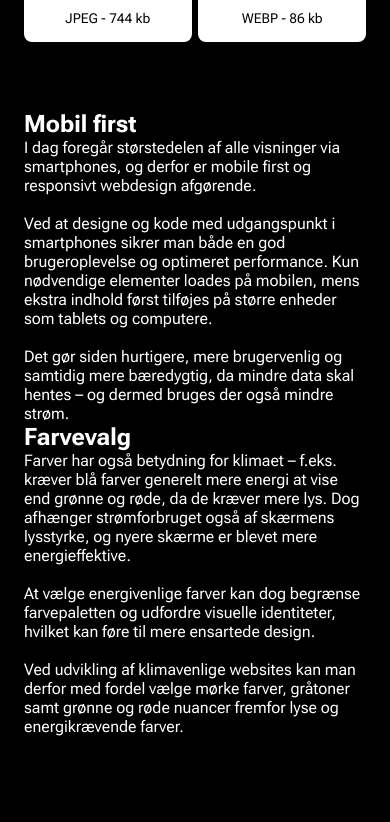
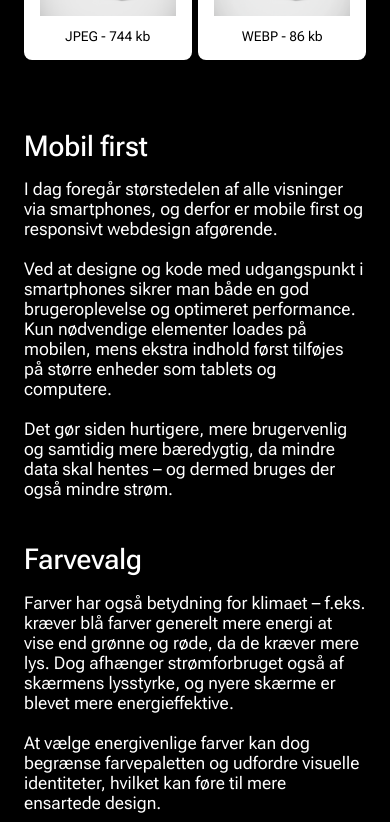
Before and after one commit to danny176/spira, a React (Vite) app: page /spira/baeredygtighed in a window 390 px wide. Shown: the part 1175-1997 px from the top of the page. Built offline with nearby package versions, Linux system fonts and the light colour scheme; a web font is replaced by a local one.

Commit message:
bæredygtighed mobiel

```diff
--- a/src/css-med-lille/baeredygtighed.css
+++ b/src/css-med-lille/baeredygtighed.css
@@ -165,7 +165,7 @@
     .baeredygtighed-section {
         background-color: black;
         color: white;
-        padding: 7rem 0rem;
+        padding: 5vh 0rem 0rem 0rem;
       }
 
       .baeredygtighed-header {
@@ -211,6 +211,7 @@
 
       .spiral-icon {
         width: 40%;
+        margin-bottom: 5vh;
         animation: spinOnce 1s ease 0.5s forwards, spinLoop 20s linear 1.5s infinite;
         transform-origin: center center;
       }
@@ -240,8 +241,9 @@
       }
 
       .section-title {
-        font-size: 1.5rem;
+        font-size: 1.8rem;
         margin-bottom: 1rem;
+        font-weight: 500;
       }
 
       .section-text,
@@ -288,25 +290,26 @@
         font-size: 0.85rem;
       }
 
-      .kontakt-cta {
-        text-align: center;
-        font-size: 0.9rem;
-        color: #ccc;
+      .mobilefirst {
+        font-family: "RobotoFlex";
+        font-size: 1.1rem;
+        margin-bottom: 5vh;
       }
 
-      .kontakt-button {
-        margin-top: 1rem;
-        background-color: #d6e8d1;
-        color: black;
-        padding: 0.6rem 1.5rem;
-        border: none;
-        border-radius: 999px;
+      .mobilefirst h2 {
+        margin-bottom: 2vh;
+        font-size: 1.8rem;
         font-weight: 500;
-        cursor: pointer;
-        transition: background-color 0.3s;
       }
 
-      .kontakt-button:hover {
-        background-color: #e5f0e1;
+      .farve {
+        font-family: "RobotoFlex";
+        font-size: 1.1rem;
+      }
+
+      .farve h2 {
+        margin-bottom: 2vh;
+        font-size: 1.8rem;
+        font-weight: 500;
       }
     }
```
